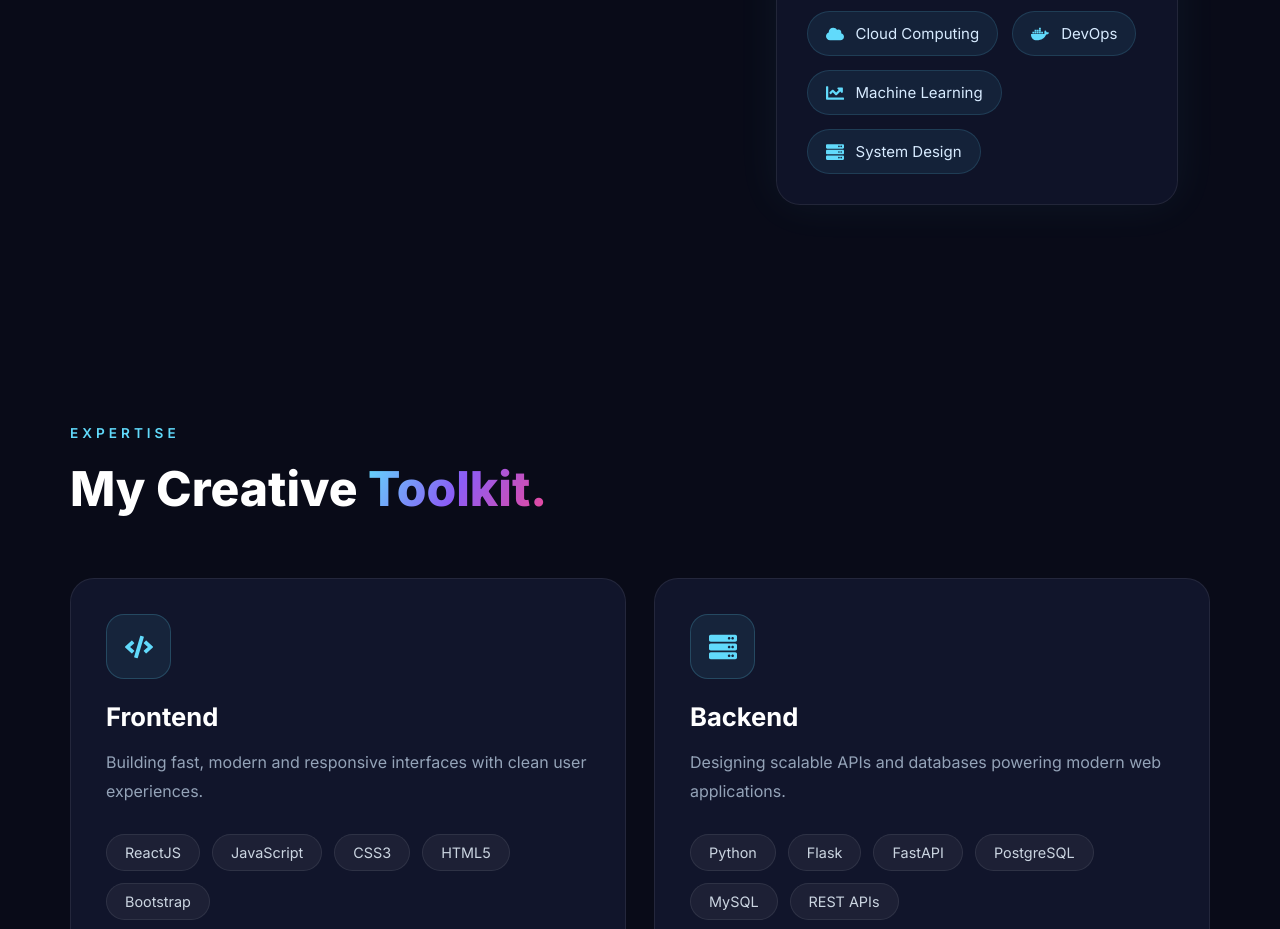
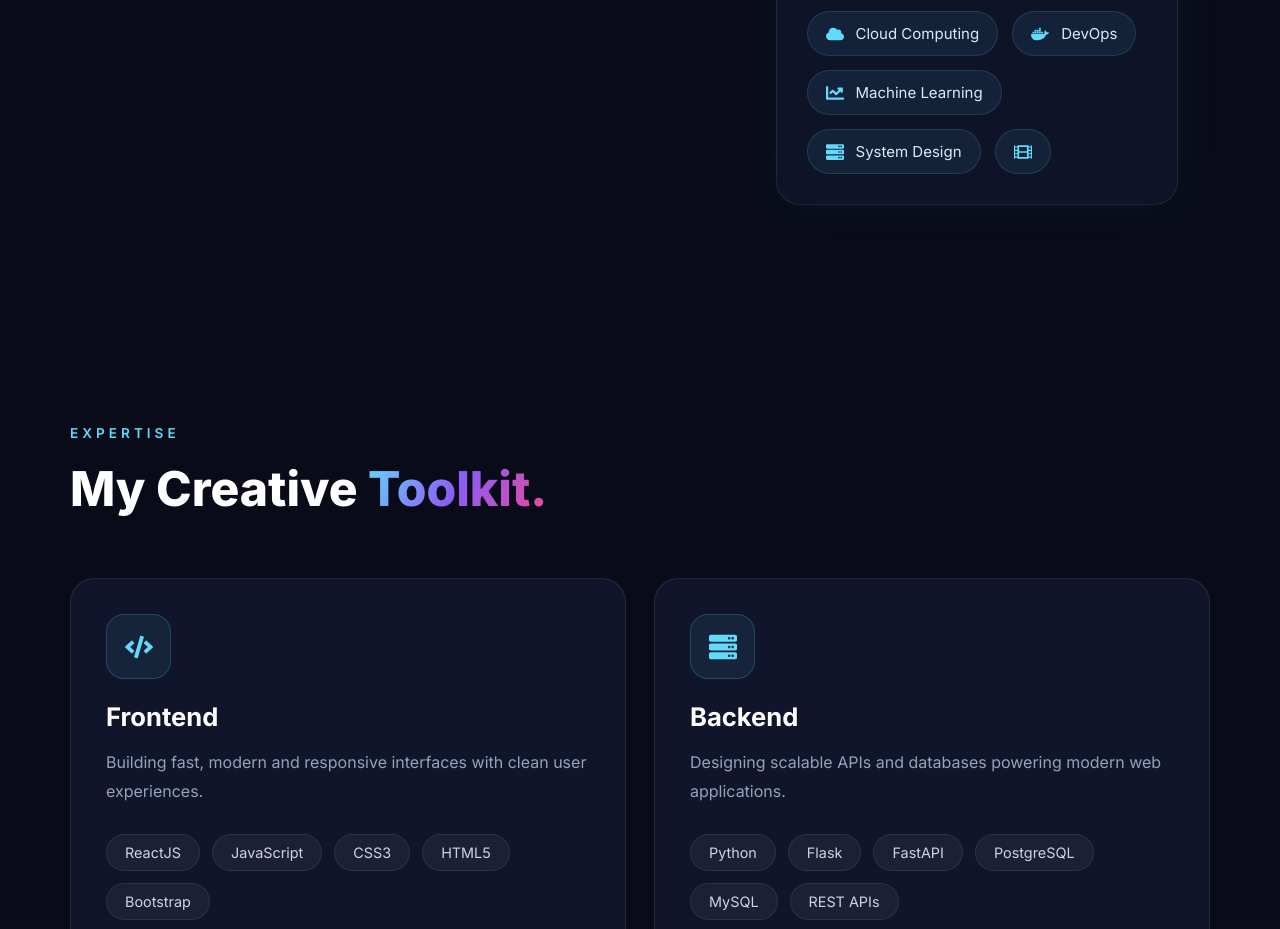
Before and after one commit to talha-xml/Portfolio, a React (Create React App) app: page / in a window 1280 px wide. Shown: the part 1800-2729 px from the top of the page. Built offline with nearby package versions, Linux system fonts and the light colour scheme.

Commit message:
updated Interest

```diff
--- a/src/pages/About.js
+++ b/src/pages/About.js
@@ -1,6 +1,6 @@
 import React from 'react';
 import '../styles/About.css';
-import { FaReact, FaBrain, FaCloud, FaDocker, FaChartLine, FaServer } from 'react-icons/fa';
+import { FaReact, FaBrain, FaCloud, FaDocker, FaChartLine, FaServer, FaFilm } from 'react-icons/fa';
 
 const About = () => {
   return (
@@ -66,6 +66,9 @@
               <span>
                 <FaServer /> System Design
               </span>
+              <span>
+                <FaFilm> Video Editing</FaFilm>
+              </span>
             </div>
           </div>
         </div>
```
